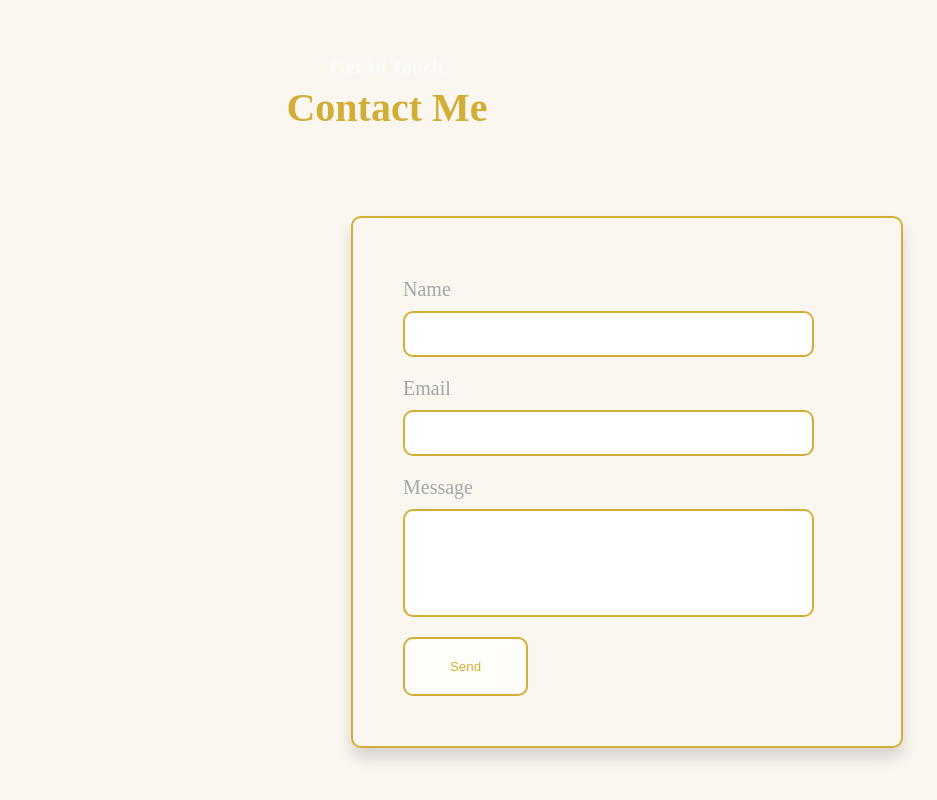
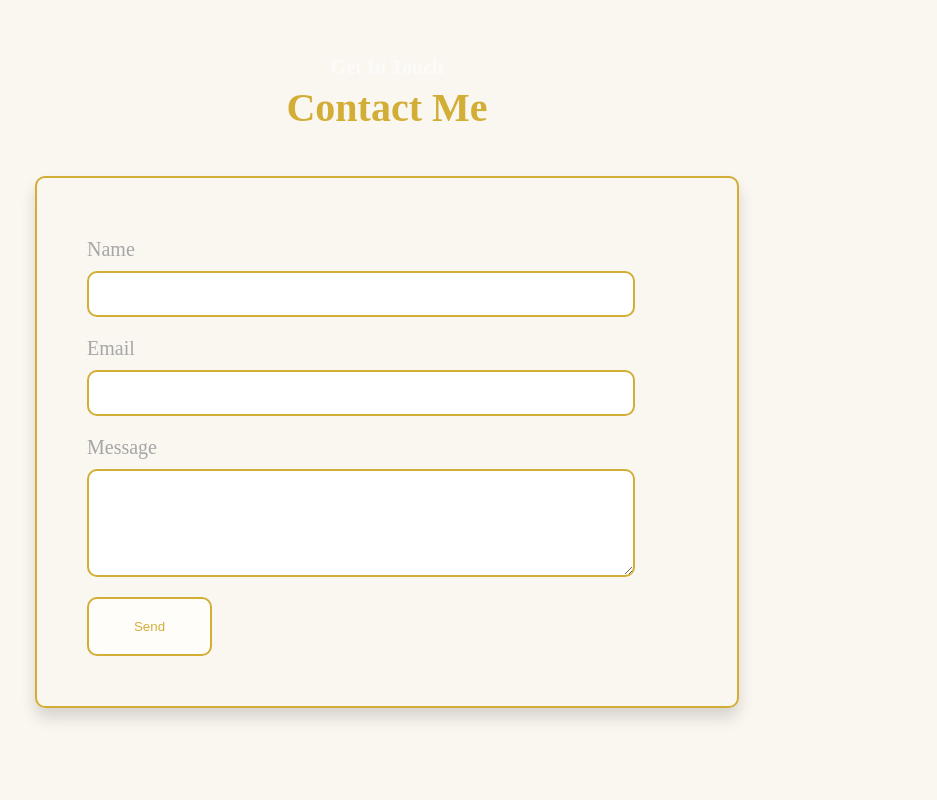
Before and after one commit to frannyngo/portfolio, a React (Create React App) app: page / in a window 1280 px wide. Shown: the part 3858-4658 px from the top of the page, without its empty margins (253-1190 px from the left). Built offline with nearby package versions, Linux system fonts and the light colour scheme.

Commit message:
Revert "contact_image"
This reverts commit 35d7bdfbf173dba31656f46a08f62da9a5ea67c2.

revert changes

```diff
--- a/src/components/contact/contact.js
+++ b/src/components/contact/contact.js
@@ -7,19 +7,12 @@ import {
   Label_Input,
   Text_Input,
   Input_Style,
-  Contact_Container_Invisible,
-  Image_Container,
-  Contact_Content_Container,
-  Image_Container_Invisible,
 } from "./contact_styles";
-import { BiMailSend } from "react-icons/bi";
+import { MdOutlineEmail } from "react-icons/md";
 import emailjs from "@emailjs/browser";
-import { useInView } from "react-intersection-observer";
 
 export default function Contact() {
   const form = useRef();
-  const { ref: ref, inView: is_visible_Form } = useInView();
-  const { ref: ref_image, inView: is_visible_image } = useInView();
 
   const sendEmail = (e) => {
     e.preventDefault();
@@ -33,8 +26,7 @@ export default function Contact() {
       )
       .then(
         (result) => {
-          console.log(result);
-          e.target.reset();
+          console.log(result.text);
         },
         (error) => {
           console.log(error.text);
@@ -46,19 +38,7 @@ export default function Contact() {
     <Container id="contact">
       <H5 style={{ color: "rgb(255, 255, 255, 0.6" }}>Get In Touch</H5>
       <H2>Contact Me</H2>
-
-      <Contact_Content_Container>
-        {is_visible_image ? (
-          <Image_Container ref={ref_image}>
-            <BiMailSend style={{ height: 400, width: 400, color: "#d3ae36" }} />
-          </Image_Container>
-        ) : (
-          <Image_Container_Invisible ref={ref_image}>
-            <BiMailSend style={{ height: 400, width: 400, color: "#d3ae36" }} />
-          </Image_Container_Invisible>
-        )}
-        {is_visible_Form ? (
-          <Contact_Container ref={ref}>
+      <Contact_Container>
         <Form ref={form} onSubmit={sendEmail}>
           <Label_Input>Name</Label_Input>
           <Input_Style type="text" name="user_name" />
@@ -69,20 +49,6 @@ export default function Contact() {
           <Send_Button type="submit" value="Send" />
         </Form>
       </Contact_Container>
-        ) : (
-          <Contact_Container_Invisible ref={ref}>
-            <Form ref={form} onSubmit={sendEmail}>
-              <Label_Input>Name</Label_Input>
-              <Input_Style type="text" name="user_name" />
-              <Label_Input>Email</Label_Input>
-              <Input_Style type="email" name="user_email" />
-              <Label_Input>Message</Label_Input>
-              <Text_Input name="message" />
-              <Send_Button type="submit" value="Send" />
-            </Form>
-          </Contact_Container_Invisible>
-        )}
-      </Contact_Content_Container>
     </Container>
   );
 }
--- a/src/components/contact/contact_styles.js
+++ b/src/components/contact/contact_styles.js
@@ -1,77 +1,10 @@
-import styled, { keyframes } from "styled-components";
-
-const fade = keyframes`
-  from {
-    opacity: 0;
-  }
-  to {
-    opacity: 1;
-  }
-`;
-const fade_in_slide = keyframes`
-  from {
-    opacity: 0;
-        transform: translate3d(-100px, 0px, 0);
-  }
-  to {
-    opacity: 1;
-            transform: translate3d(0, 0, 0);
-  }
-`;
-
-export const Contact_Content_Container = styled.div`
-  display: flex;
-  align-items: center;
-  justify-content: space-evenly;
-  width: 100vw;
-  padding-top: 40px;
-  padding-bottom: 40px;
-  max-width: 2000px;
-
-  @media (max-width: 868px) {
-    flex-direction: column;
-  }
-`;
-
-export const Image_Container = styled.div`
-  animation: ${fade_in_slide} 1s ease-in;
-  @media (max-width: 1024px) {
-    display: none;
-  }
-`;
-
-export const Image_Container_Invisible = styled.div`
-  opacity: 0;
-  @media (max-width: 1024px) {
-    display: none;
-  }
-`;
+import styled from "styled-components";
 
 export const Contact_Container = styled.div`
   display: flex;
   align-items: center;
   justify-content: center;
-  width: 50%;
-  padding-top: 40px;
-  padding-bottom: 40px;
-  max-width: 2000px;
-  animation: ${fade} 1s ease-in;
-
-  @media (max-width: 1024px) {
-    width: 100%;
-  }
-
-  @media (max-width: 868px) {
-    flex-direction: column;
-  }
-`;
-
-export const Contact_Container_Invisible = styled.div`
-  display: flex;
-  align-items: center;
-  justify-content: center;
   width: 100vw;
-  opacity: 0;
   padding-top: 40px;
   padding-bottom: 40px;
   max-width: 2000px;
@@ -147,7 +80,6 @@ export const Text_Input = styled.textarea`
   border: 2px solid #d3ae36;
   height: 100px;
   width: 90%;
-  resize: none;
 `;
 
 export const Input_Style = styled.input`
```
Lines whose indentation alone changed are shown as unchanged.
